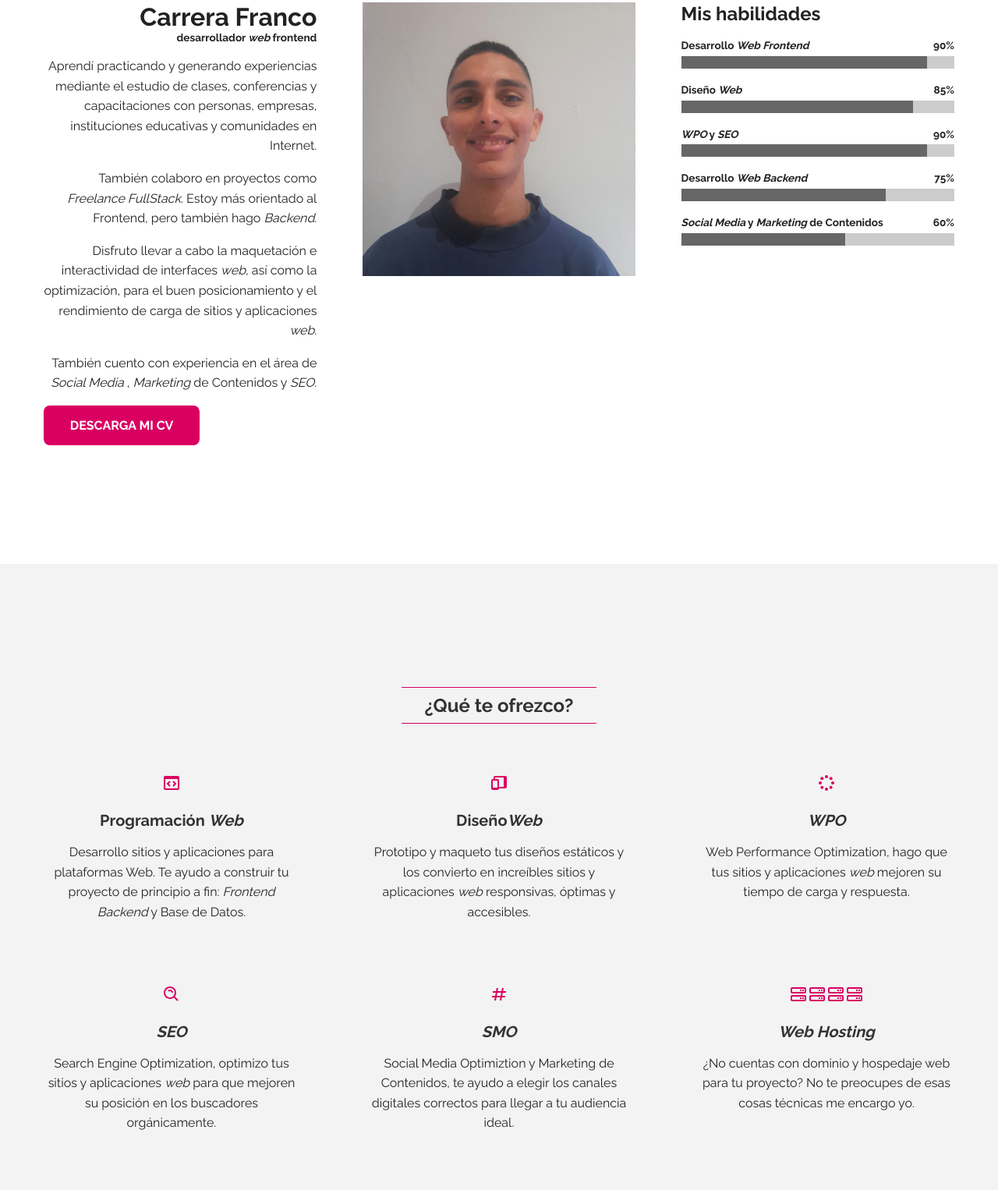
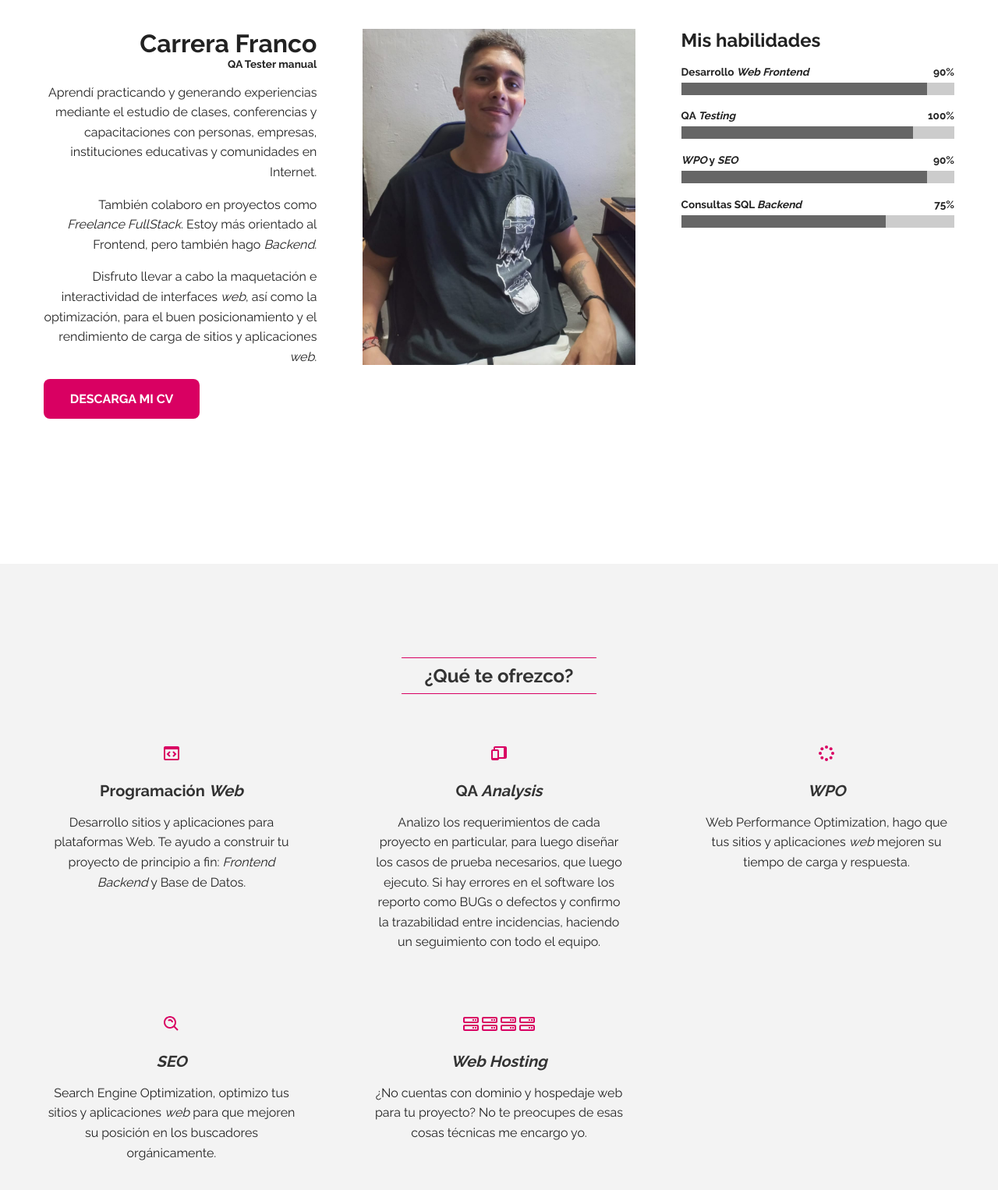
Before and after one commit to Franco-Carrera/Franco-Carrera.github.io, a plain HTML site: page index.html in a window 1280 px wide. Shown: the part 970-2496 px from the top of the page at 78% size. Drawn offline with Linux system fonts and the light colour scheme.

Commit message:
nuevos cambios testing

```diff
--- a/index.html
+++ b/index.html
@@ -76,7 +76,7 @@
     <article class="text-lg-right">
       <aside class="text-center text-lg-right">
         <h1>Carrera Franco</h1>
-        <h5>desarrollador <i>web</i> frontend</h5>
+        <h5>QA Tester manual</h5>
       </aside>
 
       <p>Aprendí practicando y generando experiencias mediante el estudio de clases, conferencias
@@ -90,16 +90,13 @@
         como la optimización, para
         el buen
         posicionamiento y el rendimiento de carga de sitios y aplicaciones <i>web</i>.</p>
-      <p>También cuento con experiencia en el área de <i>Social Media</i> , <i>Marketing </i>
-        de Contenidos y <i>SEO</i>.
-      </p>
       <div class="text-center text-lg-left ">
-        <a class="btn" href="./assets/FrancoCurriculum.pdf" target="_blank" rel="noopener">DESCARGA
+        <a class="btn" href="./assets/Franco__CarreraCurrículum.pdf" target="_blank" rel="noopener">DESCARGA
           MI CV</a>
       </div>
     </article>
     <article>
-      <img class="gray-scale" src="assets/carrerafrancoimg.jpeg" alt="carrerafranco" loading="lazy">
+      <img class="gray-scale" src="assets/ImagenFranco.jpeg" alt="carrerafranco" loading="lazy">
     </article>
     <article>
       <h2 class="text-center text-lg-left">Mis habilidades</h2>
@@ -112,8 +109,8 @@
       </div>
       <div class="progress">
         <p>
-          <b>Diseño <i>Web</i></b>
-          <b>85%</b>
+          <b>QA <i>Testing</i></b>
+          <b>100%</b>
         </p>
         <progress value="85" min="0" max="100"></progress>
       </div>
@@ -126,17 +123,10 @@
       </div>
       <div class="progress">
         <p>
-          <b>Desarrollo <i>Web Backend</i></b>
+          <b>Consultas SQL <i>Backend</i></b>
           <b>75%</b>
         </p>
         <progress value="75" min="0" max="100"></progress>
-      </div>
-      <div class="progress">
-        <p>
-          <b> <i>Social Media</i> y <i>Marketing</i> de Contenidos</b>
-          <b>60%</b>
-        </p>
-        <progress value="60" min="0" max="100"></progress>
       </div>
     </article>
   </section>
@@ -163,11 +153,11 @@
           <path
             d="M20,3H7C5.897,3,5,3.897,5,5v2H4C2.897,7,2,7.897,2,9v10c0,1.103,0.897,2,2,2h6c1.103,0,2-0.897,2-2h8c1.103,0,2-0.897,2-2 V5C22,3.897,21.103,3,20,3z M6,9h4l-0.003,9H4V9H6z M12,17V9c0-1.103-0.897-2-2-2H7V5h11v12H12z" />
         </svg>
-        <h3>Diseño<i>Web</i></h3>
+        <h3>QA <i>Analysis</i></h3>
         <p>
-          Prototipo y maqueto tus diseños estáticos y los convierto en increíbles sitios
-          y aplicaciones <i>web</i> responsivas, óptimas y
-          accesibles.
+          Analizo los requerimientos de cada proyecto en particular, para luego diseñar los casos de prueba necesarios,
+          que luego ejecuto. Si hay errores en el software los reporto como BUGs o defectos y confirmo la trazabilidad
+          entre incidencias, haciendo un seguimiento con todo el equipo.
         </p>
       </article>
       <article class="service-card">
@@ -200,18 +190,6 @@
           Search Engine Optimization, optimizo tus sitios y aplicaciones <i>web</i>
           para que mejoren su posición en los buscadores
           orgánicamente.
-        </p>
-      </article>
-      <article class="service-card">
-        <svg xmlns="http://www.w3.org/2000/svg" width="24" height="24" viewBox="0 0 24 24">
-          <path
-            d="M16.018,3.815L15.232,8h-4.966l0.716-3.815L9.018,3.815L8.232,8H4v2h3.857l-0.751,4H3v2h3.731l-0.714,3.805l1.965,0.369 L8.766,16h4.966l-0.714,3.805l1.965,0.369L15.766,16H20v-2h-3.859l0.751-4H21V8h-3.733l0.716-3.815L16.018,3.815z M14.106,14H9.141 l0.751-4h4.966L14.106,14z" />
-        </svg>
-        <h3><i>SMO</i></h3>
-        <p>
-          Social Media Optimiztion y Marketing de Contenidos, te ayudo a elegir los canales digitales
-          correctos para llegar a
-          tu audiencia ideal.
         </p>
       </article>
       <article class="service-card">
```
Also changed, not shown: assets/ImagenFranco.jpeg (added), assets/depositphotos_11198943-stock-illustration-idea-icon.jpg (added), 1 other file.
